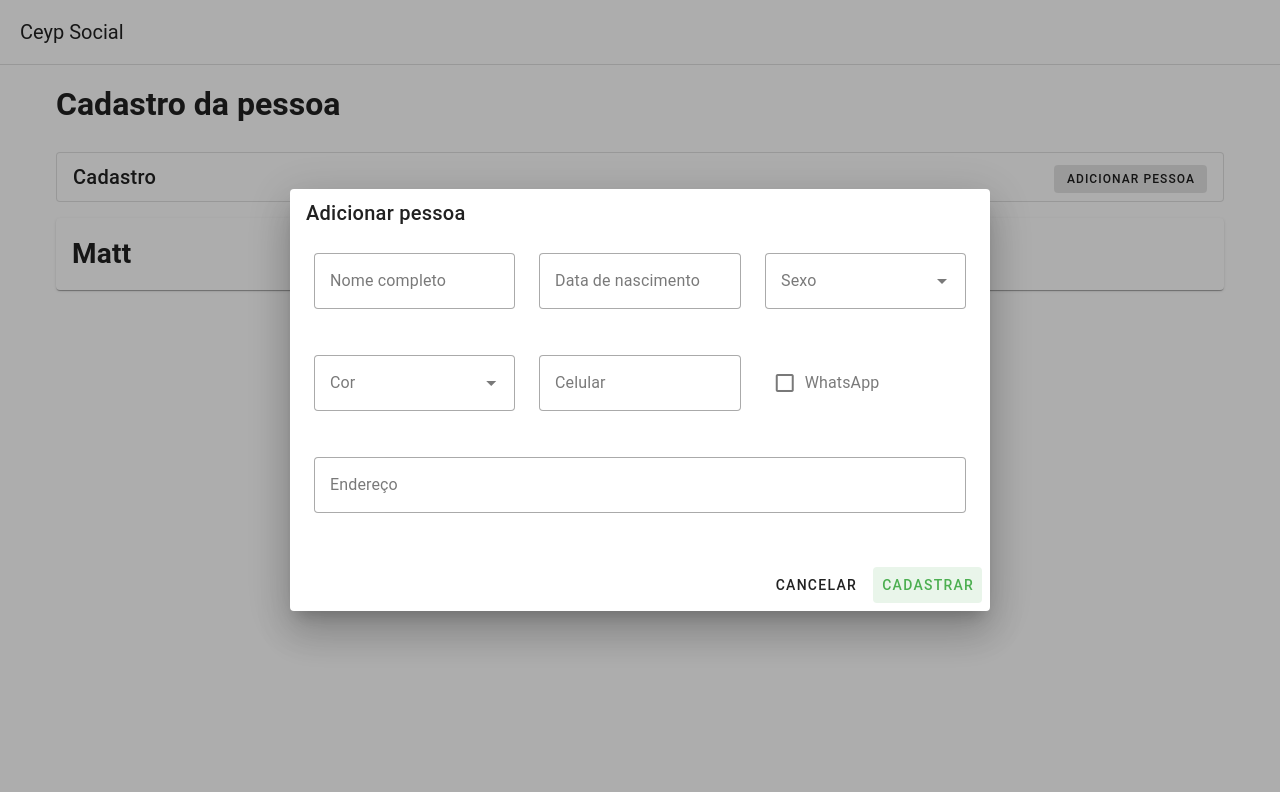
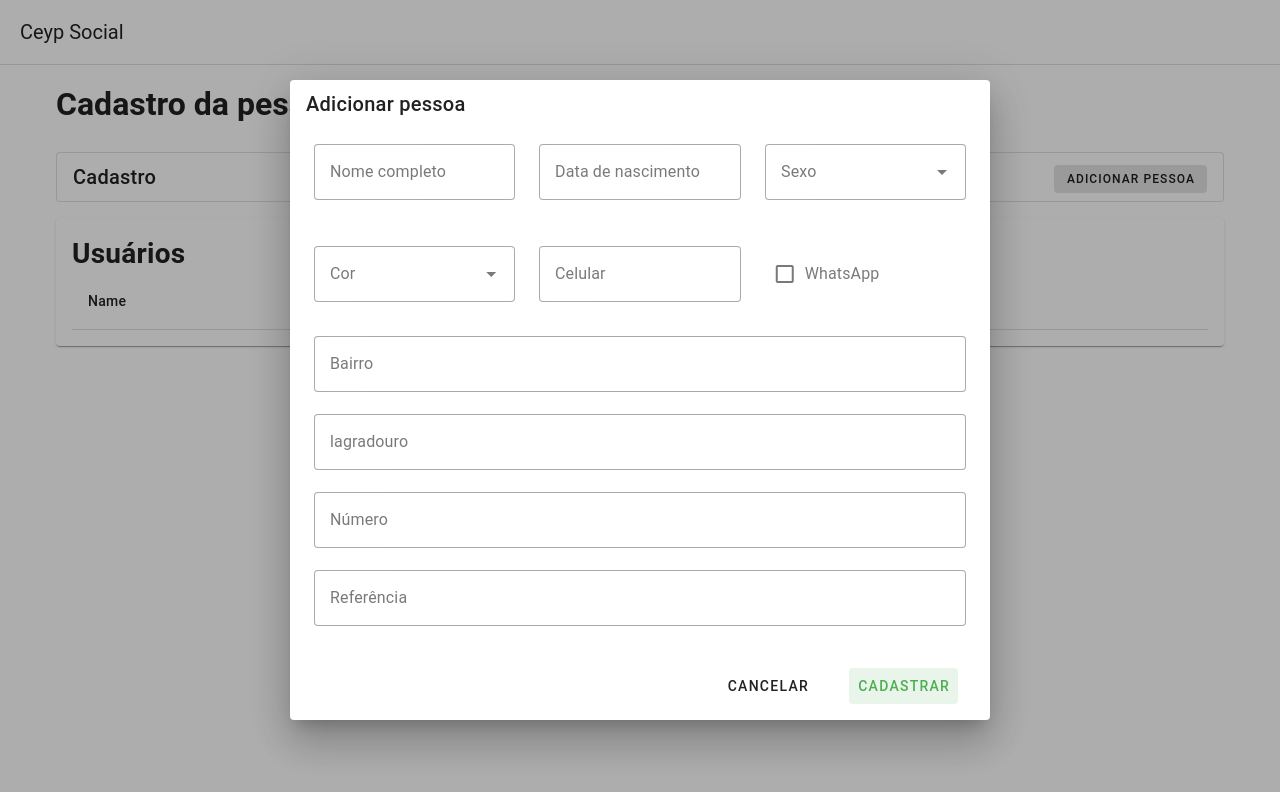
Before and after one commit to Miguelsantossoares/CepySocial, a Vue app: page / in a window 1280 px wide. Both pictures are taken after a click on the button "ADICIONAR PESSOA". Shown: the top 792 px of the page. Built offline with nearby package versions, Linux system fonts and the light colour scheme.

Commit message:
Security Commit

```diff
--- a/package.json
+++ b/package.json
@@ -10,8 +10,10 @@
   },
   "dependencies": {
     "@mdi/font": "7.0.96",
+    "@vueuse/core": "^10.7.1",
     "core-js": "^3.29.0",
     "pinia": "^2.1.7",
+    "pinia-plugin-persistedstate": "^3.2.1",
     "roboto-fontface": "*",
     "vue": "^3.2.0",
     "vue-router": "^4.0.0",
--- a/src/App.vue
+++ b/src/App.vue
@@ -20,6 +20,7 @@
                 v-model="isDialogOpen"
                 width="700px"
               >
+              <form @submit.prevent="handleSubmit">
                 <v-card >
                   <v-card-title>Adicionar pessoa</v-card-title>
 
@@ -27,24 +28,35 @@
 
                     <v-row>
                       <v-col>
-                        <v-text-field v-model="nameInput" variant="outlined"  label="Nome completo" :rules="nameRules"></v-text-field>
+                        <v-text-field
+                        v-model="data.name"
+                        variant="outlined"
+                        label="Nome completo"
+                        :rules="nameRules"
+                        required
+                        >
+                      </v-text-field>
                       </v-col>
 
                       <v-col>
                         <v-text-field
+                          v-model="data.birth"
                           variant="outlined"
                           label="Data de nascimento"
                           placeholder="00/00/0000"
                           :rules="dateRules"
+                          required
                         ></v-text-field>
                       </v-col>
 
                       <v-col>
                         <v-select
+                          v-model="data.sex"
                           variant="outlined"
                           label="Sexo"
                           :items="['Masculino', 'Feminino']"
                           :rules="sexRules"
+                          required
                         ></v-select>
                       </v-col>
                     </v-row>
@@ -52,6 +64,7 @@
                     <v-row>
                       <v-col>
                         <v-select
+                          v-model="data.color"
                            variant="outlined"
                            label="Cor"
                            :items="['Branco', 'Pardo', 'Negro']">
@@ -59,31 +72,43 @@
                       </v-col>
 
                       <v-col>
-                        <v-text-field variant="outlined" :counter="9" label="Celular" :rules="phoneRules"></v-text-field>
+                        <v-text-field v-model="data.phone" variant="outlined" :counter="9" label="Celular" :rules="phoneRules"></v-text-field>
                       </v-col>
 
                       <v-col>
-                        <v-checkbox label="WhatsApp"></v-checkbox>
+                        <v-checkbox v-model="data.whatsapp" label="WhatsApp"></v-checkbox>
                       </v-col>
                     </v-row>
 
-                    <v-row>
-                      <v-col>
-                        <v-text-field variant="outlined" label="Endereço" placeholder="Bairro, lagradouro, número e referência" :rules="adressRules" ></v-text-field>
-                      </v-col>
-                    </v-row>
+
+                      <v-row class="mx-0">
+                          <v-text-field v-model="data.address" variant="outlined" label="Bairro" :rules="bairroRules" ></v-text-field>
+                      </v-row>
+
+                      <v-row class="mx-0">
+                          <v-text-field v-model="data.lagradouro" variant="outlined" label="lagradouro" :rules="lagradouroRules" ></v-text-field>
+                      </v-row>
+
+                      <v-row class="mx-0">
+                          <v-text-field v-model="data.number" variant="outlined" label="Número" :rules="numeroRules" ></v-text-field>
+                      </v-row>
+
+                      <v-row class="mx-0">
+                          <v-text-field v-model="data.reference" variant="outlined" label="Referência" :rules="referenciaRules" ></v-text-field>
+                      </v-row>
+
 
                   </v-card-text>
 
                   <v-card-actions>
 
                     <v-spacer></v-spacer>
-                    <v-btn variant="text" @click="isDialogOpen = false">Cancelar</v-btn>
-                    <v-btn  @click="handleSubmit" variant="tonal" color="success">Cadastrar</v-btn>
+                    <v-btn class="mr-6 mb-2" variant="text" @click="isDialogOpen = false">Cancelar</v-btn>
+                    <v-btn class="mr-6 mb-2" type="submit" variant="tonal" color="success">Cadastrar</v-btn>
                   </v-card-actions>
 
-
                 </v-card>
+              </form>
               </v-dialog>
             </v-card-title>
           </div>
@@ -91,7 +116,29 @@
 
           <v-card>
           <v-card-text>
-            <h1>{{ store.user.name }}</h1>
+            <h1>Usuários</h1>
+
+            <v-table>
+              <thead>
+                <tr>
+                  <th class="text-left">
+                    Name
+                  </th>
+                  <th class="text-left">
+                    Data de nascimento
+                  </th>
+                </tr>
+              </thead>
+              <tbody>
+                <tr
+                  v-for="item in users"
+                  :key="item.name"
+                >
+                  <td>{{ item.name }}</td>
+                  <td>{{ item.birth }}</td>
+                </tr>
+              </tbody>
+            </v-table>
           </v-card-text>
         </v-card>
 
@@ -101,19 +148,19 @@
 </template>
 
 <script setup>
-import { ref } from 'vue';
+import { ref, computed } from 'vue';
 import { useUserStore } from './store/user'
 
 const store = useUserStore()
-const nameInput = ref("")
+const data = ref({})
+const users = computed(() => {
+  return store.$state.users
+})
 
-// store.user.name
-// store.user.email = 'ENIUM.MIGUEL@gmail.com
-// store.website
-// store.changeName('Matthew')
 const handleSubmit = () => {
-  store.changeName(nameInput.value)
-  nameInput.value = ""
+  store.createUser(data.value)
+  data.value = {}
+  isDialogOpen.value = false
 }
 
 const isDialogOpen = ref(false)
@@ -147,24 +194,4 @@ const isDialogOpen = ref(false)
   },
 
  ];
- const phoneRules = [
-  value => {
-    if (value) {
-      return true
-    }
-
-    return 'O celular é obrigatório';
-  },
-
- ];
- const adressRules = [
-  value => {
-    if (value) {
-      return true
-    }
-
-    return 'O endereço é obrigatório';
-  },
-
- ];
  </script>
--- a/src/main.js
+++ b/src/main.js
@@ -1,11 +1,17 @@
 import { createApp } from 'vue';
+
+import { createPinia } from 'pinia';
+import piniaPluginPersistedstate from 'pinia-plugin-persistedstate'
 import { registerPlugins } from '@/plugins';
-import { createPinia } from 'pinia';
+
 import App from './App.vue'
 
 const app = createApp(App);
-app.use(createPinia());
 
 registerPlugins(app);
 
+const pinia = createPinia()
+app.use(pinia);
+pinia.use(piniaPluginPersistedstate)
+
 app.mount('#app');
--- a/src/store/user.js
+++ b/src/store/user.js
@@ -1,36 +1,14 @@
-import { ref, computed, watch } from 'vue';
 import { defineStore } from 'pinia';
 
-export const useUserStore = defineStore("user", () => {
-    const user = ref({
-        name: "Matt",
-        email: "matt@learnvue.com",
-    });
-
-    if (localStorage.getItem("user")) {
-        user.value = JSON.parse(localStorage.getItem("user"))
-    }
-
-    watch(
-        user,
-        (userVal) => {
-            localStorage.setItem("user", JSON.stringify(userVal))
-        },
-        { deep: true }
-    )
-
-    const website = computed(() =>
-        user.value.email.substring(user.value.email.lastIndexOf("@") + 1)
-    );
-
-    const changeName = (newName) => {
-        user.value.name = newName
-    }
-
-    return {
-
-        user,
-        website,
-        changeName,
-    }
+export const useUserStore =
+defineStore("user", {
+    state: () => ({
+        users: []
+    }),
+    actions: {
+        createUser(user) {
+        return  this.$state.users.push(user)
+        }
+    },
+    persist: true
 });
```
Also changed, not shown: 1 other file (tests, documents, lock files or other folders).
